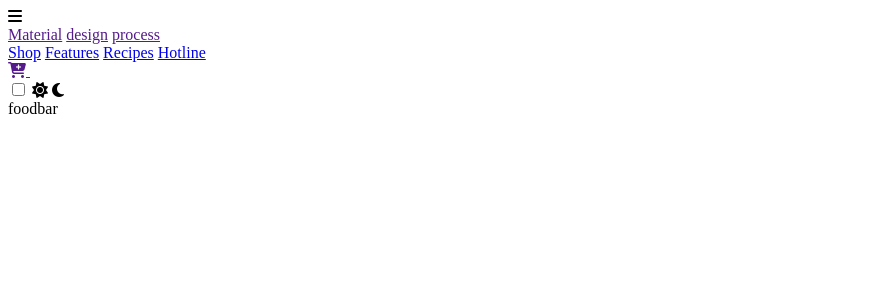
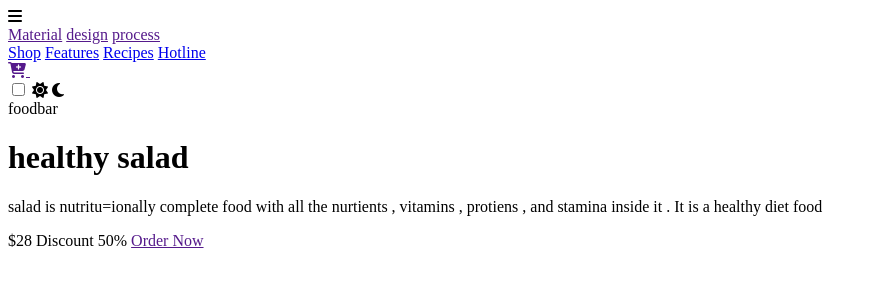
Before and after one commit to Kumari-shivaswamy/Animated-Food-Website, a plain HTML site: page index.html in a window 1280 px wide. Shown: the whole page, without its empty margins (0-877 px from the left). Drawn offline with Linux system fonts and the light colour scheme.

Commit message:
Update index.html

```diff
--- a/index.html
+++ b/index.html
@@ -48,7 +48,13 @@
             <span>foodbar</span>
             <img src="img2.png" alt="">
         </div>
-
+    <div class="order">
+            <h1>healthy salad</h1>
+            <p>salad is nutritu=ionally complete food with all the nurtients , vitamins , protiens , and stamina inside it . It is a healthy diet food</p>
+       <span class="anker">$28</span>
+       <span class="sp">Discount 50%</span>
+       <a href="" class="btn">Order  Now</a>
+     </div>
 
     </div>
 
```
